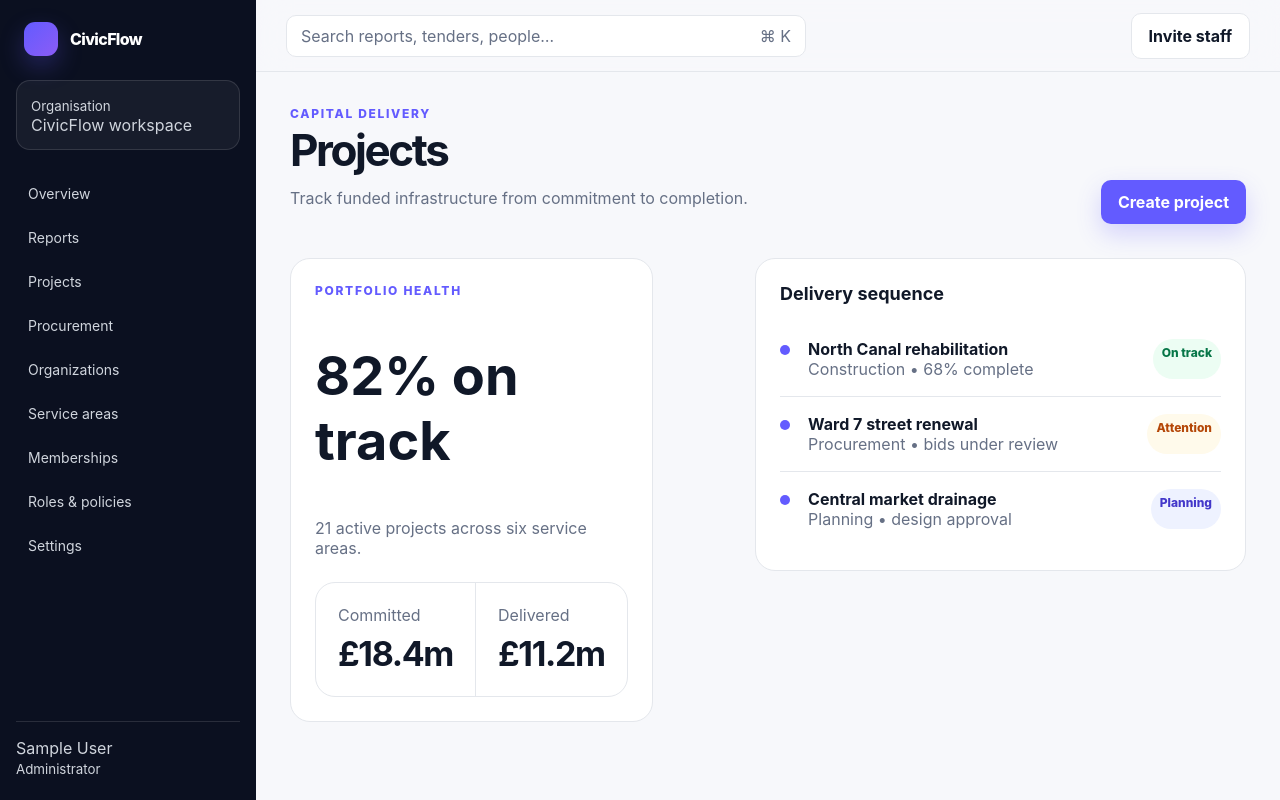
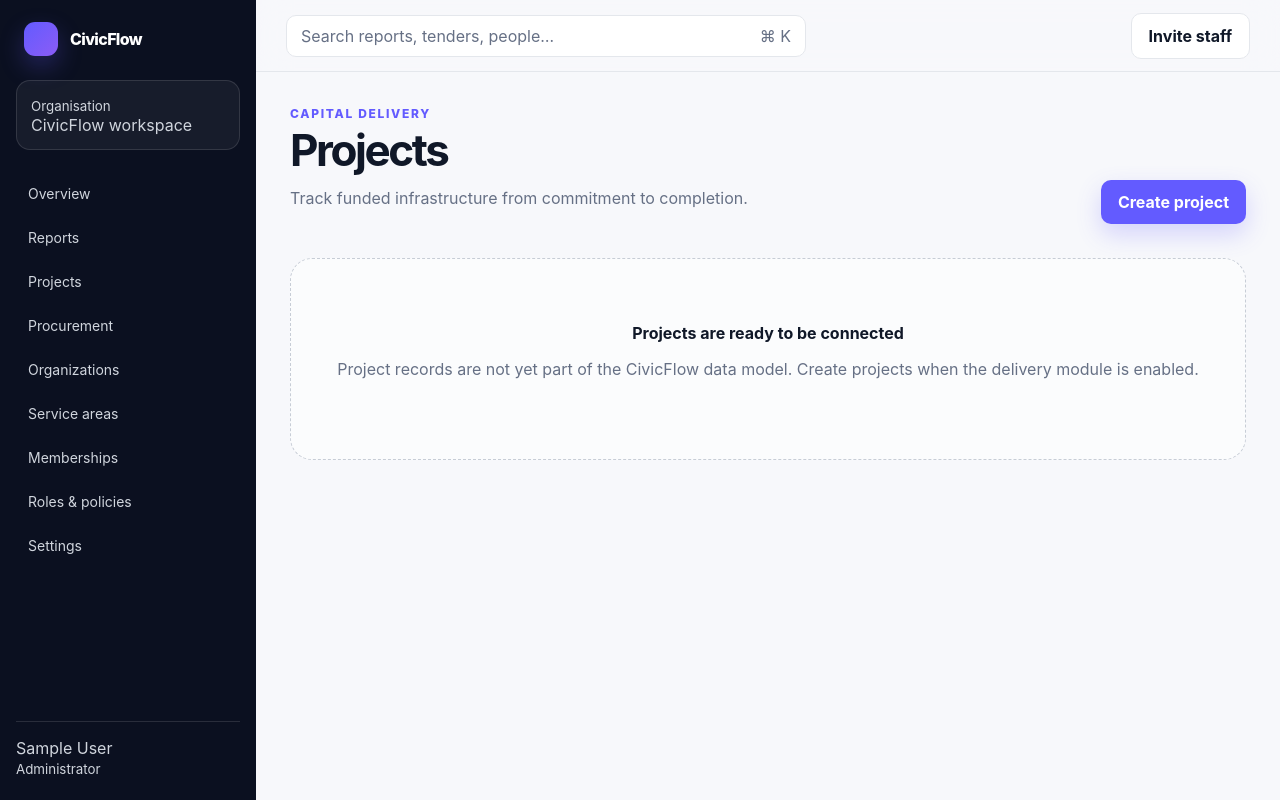
Before and after one commit to AdeelMalik22/CivicFlow, a Django app: page /workspace/projects/ in a window 1280 px wide. Run offline with Django 5.2, Linux system fonts and the light colour scheme; the visitor is signed in with stand-in values (Sample User, id 1); data comes from the database, SQL or seed files in the repository; data that the repository does not hold is empty; parts of the project's set-up code (start-up, migrations or seed data) failed here and were passed over.

Commit message:
remove static data

```diff
--- a/apps/common/management/commands/seed_demo.py
+++ b/apps/common/management/commands/seed_demo.py
@@ -40,4 +40,7 @@ class Command(BaseCommand):
             tender, _ = Tender.objects.get_or_create(reference=f"TN-DEMO-{i+1:03d}", defaults={"title": f"Northbridge works package {i+1}", "description": "Demo procurement opportunity for public infrastructure delivery.", "published": True, "deadline": timezone.now() + timedelta(days=7 + i), "created_by": admin})
             for user in users[1:6]:
                 Bid.objects.get_or_create(tender=tender, contractor=user, defaults={"amount": Decimal(10000 + i * 500), "proposal": "Demo bid proposal", "document": "demo/bid.pdf"})
+            ProcurementAuditEvent.objects.get_or_create(tender=tender, actor=admin, action="published", defaults={"note": "Tender published for demonstration data."})
+        for i, user in enumerate(users[1:6], start=1):
+            ContractorApplication.objects.get_or_create(applicant=user, registration_number=f"REG-DEMO-{i:03d}", defaults={"company_name": f"{user.first_name} Civil Works", "contact_person": user.get_full_name() or user.email, "phone": f"0300-555{i:04d}", "cnic_ntn": f"42101-{i:05d}-1", "category": "Road repair", "years_experience": 5 + i, "registration_document": "demo/registration.pdf", "tax_document": "demo/tax.pdf", "cnic_document": "demo/cnic.pdf", "status": ContractorApplication.Status.APPROVED})
         self.stdout.write(self.style.SUCCESS("Seeded demo users, tenant data, 100 reports, tenders, and bids. Password: DemoPass123!"))
--- a/apps/common/views.py
+++ b/apps/common/views.py
@@ -38,6 +38,9 @@ class WorkspaceView(LoginRequiredMixin, TemplateView):
         context["active_tenders_count"] = Tender.objects.filter(published=True).count()
         context["pending_bids_count"] = Bid.objects.filter(tender__published=True).count()
         context["active_contractors_count"] = ContractorApplication.objects.filter(status=ContractorApplication.Status.APPROVED).count()
+        context["recent_reports"] = Issue.objects.filter(tenant=tenant).order_by("-created_at")[:3] if tenant else Issue.objects.none()
+        context["recent_tenders"] = Tender.objects.order_by("-created_at")[:3]
+        context["recent_contractors"] = ContractorApplication.objects.order_by("-created_at")[:3]
         return context
 
 
--- a/templates/workspace/projects.html
+++ b/templates/workspace/projects.html
@@ -3,9 +3,6 @@
 {% block workspace_content %}
 <section class="content">
   <div class="page-head"><div><div class="eyebrow">Capital delivery</div><h1>Projects</h1><p class="muted">Track funded infrastructure from commitment to completion.</p></div><button class="btn btn-primary" type="button">Create project</button></div>
-  <div class="section-grid">
-    <div class="panel"><div class="eyebrow">Portfolio health</div><h2 style="font-size:54px">82% on track</h2><p class="muted">21 active projects across six service areas.</p><div class="kpi-strip" style="grid-template-columns:1fr 1fr;margin-top:24px"><div class="kpi"><span class="muted">Committed</span><strong>£18.4m</strong></div><div class="kpi"><span class="muted">Delivered</span><strong>£11.2m</strong></div></div></div>
-    <div class="panel"><h3>Delivery sequence</h3><div class="timeline"><div class="event"><span class="line-dot"></span><div><strong>North Canal rehabilitation</strong><div class="muted">Construction • 68% complete</div></div><span class="status success">On track</span></div><div class="event"><span class="line-dot"></span><div><strong>Ward 7 street renewal</strong><div class="muted">Procurement • bids under review</div></div><span class="status warning">Attention</span></div><div class="event"><span class="line-dot"></span><div><strong>Central market drainage</strong><div class="muted">Planning • design approval</div></div><span class="status">Planning</span></div></div></div>
-  </div>
+  <div class="empty"><strong>Projects are ready to be connected</strong><p class="muted">Project records are not yet part of the CivicFlow data model. Create projects when the delivery module is enabled.</p></div>
 </section>
 {% endblock %}
```
Also changed, not shown: templates/workspace/home.html (+1 -1 lines).
